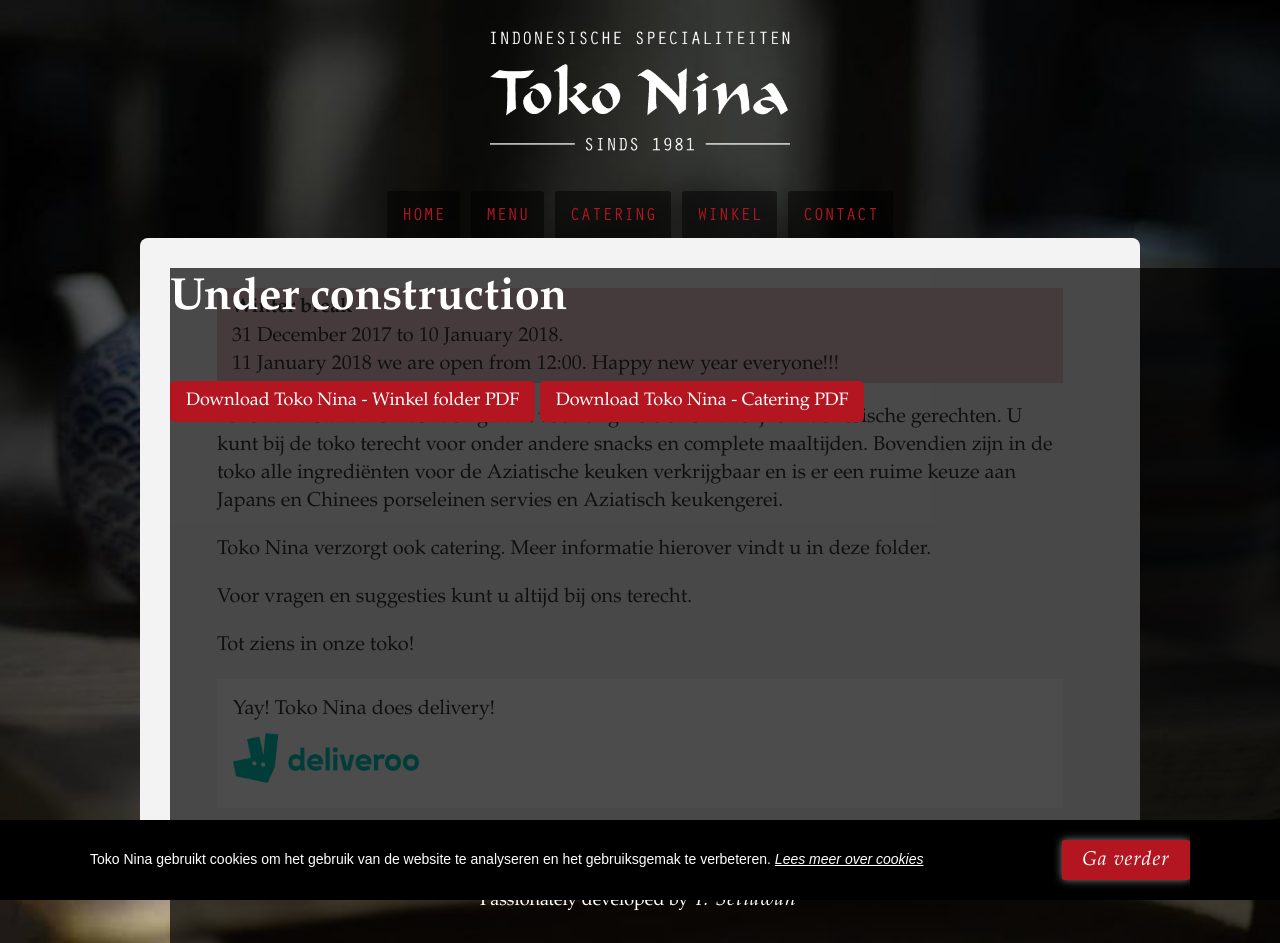
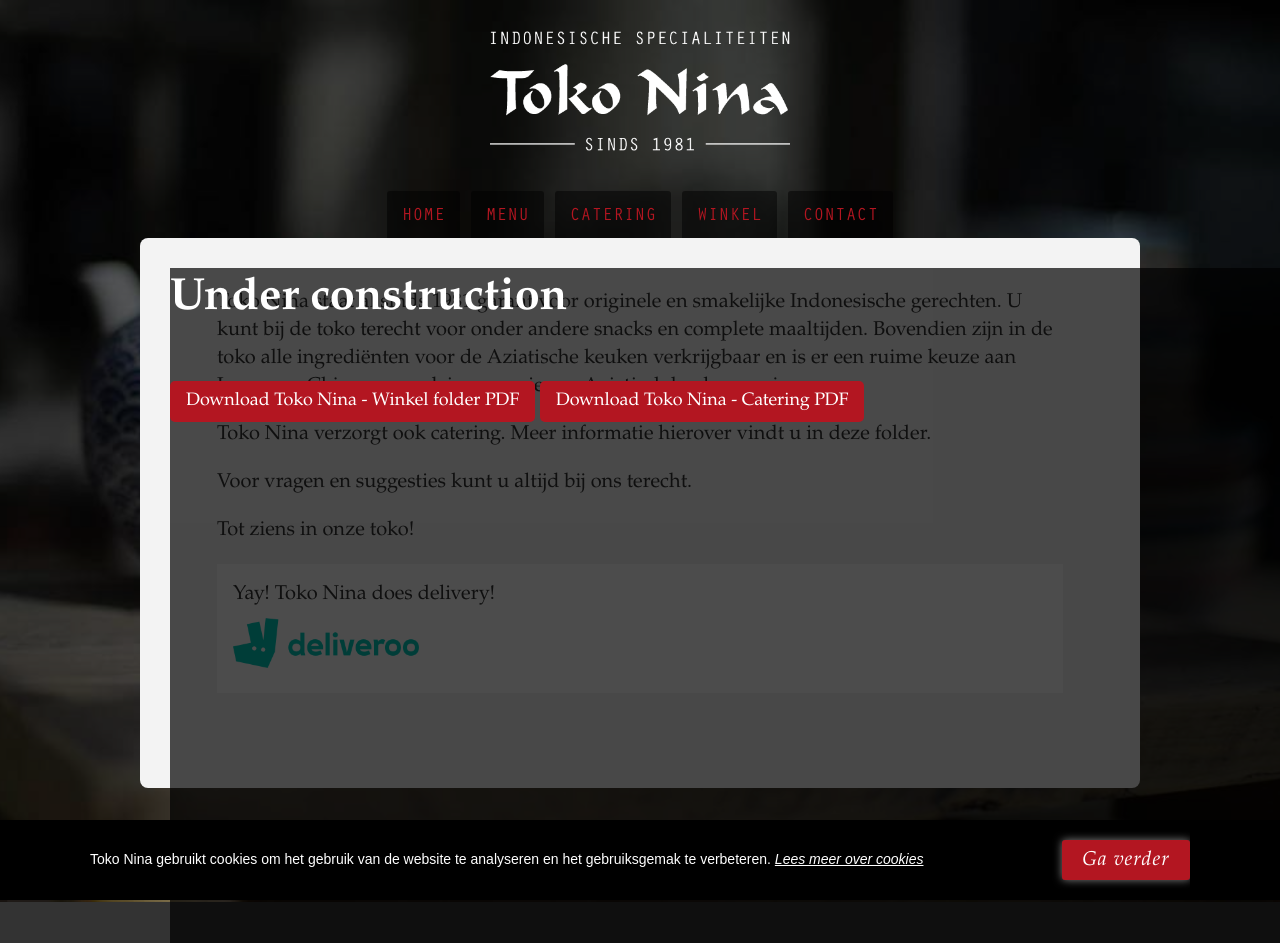
Before and after one commit to tokonina/tokonina.github.io, a Jekyll site: the page built from index.html, in a window 1280 px wide. Built offline with Jekyll 4.4.1, drawn with Linux system fonts in a browser that asks for light colours.

Commit message:
Remove winter break

```diff
--- a/index.html
+++ b/index.html
@@ -16,14 +16,6 @@
       <a style="display: inline-block; padding: 8px 16px; background: #b31621; color: #fff" href="/img/foldertokoninacatering2018.pdf" target="_blank" class="download">Download Toko Nina - Catering PDF</a>
     </section>
     <div class="textbox">
-      <p style="background: rgba(179, 22, 33, 0.2); padding: 5px 15px;">
-        <strong>Winter break</strong>
-        <br>
-        31 December 2017 to 10 January 2018.
-        <br>
-        11 January 2018 we are open from 12:00. Happy new year everyone!!!
-      </p>
-
       <p>Toko Nina staat al sinds 1981 garant voor originele en smakelijke Indonesische gerechten. U kunt bij de toko terecht voor onder andere snacks en complete maaltijden. Bovendien zijn in de toko alle ingrediënten voor de Aziatische keuken verkrijgbaar en is er een ruime keuze aan Japans en Chinees porseleinen servies en Aziatisch keukengerei.
       </p>
       <p>Toko Nina verzorgt ook catering. Meer informatie hierover vindt u in deze folder.
```
